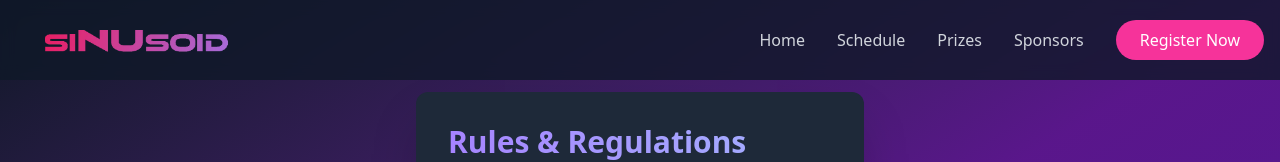
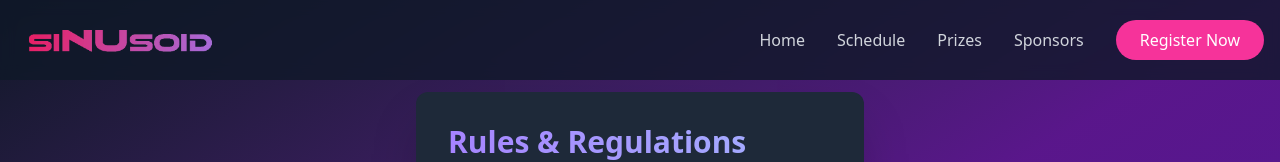
Before and after one commit to thelegendaryarticuno/hackathon, a React (Vite) app: page /register in a window 1280 px wide. Shown: the top 162 px of the page. Built offline with nearby package versions, Linux system fonts and the light colour scheme.

Commit message:
ui fixes

```diff
--- a/src/components/Hero.css
+++ b/src/components/Hero.css
@@ -200,8 +200,22 @@
 }
 
 @media (max-width: 768px) {
+  .bg-blur-container {
+    width: 100px;
+    /* Reduce width */
+    height: 350px;
+    /* Reduce height */
+    filter: blur(80px);
+    /* Slightly reduce blur */
+  }
+
   .title {
     font-size: 3.5rem;
+  }
+
+  .gradient-text {
+    font-size: 2.3rem;
+
   }
 
   .tagline {
--- a/src/components/Navbar.jsx
+++ b/src/components/Navbar.jsx
@@ -16,7 +16,7 @@ const Navbar = () => {
     return (
         <>
             <nav className="fixed w-full z-50 bg-gray-900/80 backdrop-blur-sm">
-                <div className="container mx-auto px-4">
+                <div className="container mx-auto pr-4">
                     <div className="flex justify-between items-center h-20">
                         <div className="flex items-center">
                             <img
--- a/src/pages/home.jsx
+++ b/src/pages/home.jsx
@@ -24,8 +24,8 @@ function Home() {
             </h2>
             <div className="max-w-5xl mx-auto">
               <div className="bg-[#0D0D0D]/80 rounded-2xl p-12 backdrop-blur-lg border border-gray-800 hover:border-purple-500/40 transition-all duration-300 hover:shadow-[0_0_30px_rgba(168,85,247,0.4)]">
-                <div className="flex items-center justify-between">
-                  <div className="flex flex-col">
+                <div className="flex flex-col md:flex-row items-center justify-between">
+                  <div className="flex flex-col mb-8 md:mb-0">
                     <GlitchText
                       speed={1}
                       enableShadows={true}
@@ -37,7 +37,7 @@ function Home() {
                   </div>
                   <img
                     src={logo}
-                    alt="Hive"
+                    alt="StudCops"
                     className="h-48 w-48 object-cover rounded-xl shadow-lg hover:scale-105 transition-transform duration-300"
                   />
                 </div>
--- a/src/pages/layout.jsx
+++ b/src/pages/layout.jsx
@@ -5,14 +5,14 @@ import { Outlet } from 'react-router-dom';
 
 function Layout() {
   return (
-    <div className="min-h-screen bg-[#000510] bg-[radial-gradient(ellipse_at_top,_var(--tw-gradient-stops))] from-blue-400/20 via-transparent to-transparent flex flex-col">
-      <div className="absolute inset-0 w-full h-full">
+    <div className="min-h-screen overflow-hidden bg-[#000510] bg-[radial-gradient(ellipse_at_top,_var(--tw-gradient-stops))] from-blue-400/20 via-transparent to-transparent flex flex-col">
+      <div className="absolute inset-0 w-full h-full overflow-hidden">
         <div className="absolute top-1/2 left-1/2 -translate-x-1/2 -translate-y-1/2 w-[500px] h-[500px] bg-blue-500/30 rounded-full blur-[100px]" />
       </div>
 
       <div className="relative z-10 flex flex-col flex-grow">
         <Navbar />
-        <main className="flex-grow">
+        <main className="flex-grow overflow-hidden">
           <Outlet />
         </main>
         <Footer />
```
Lines whose indentation alone changed are shown as unchanged.
